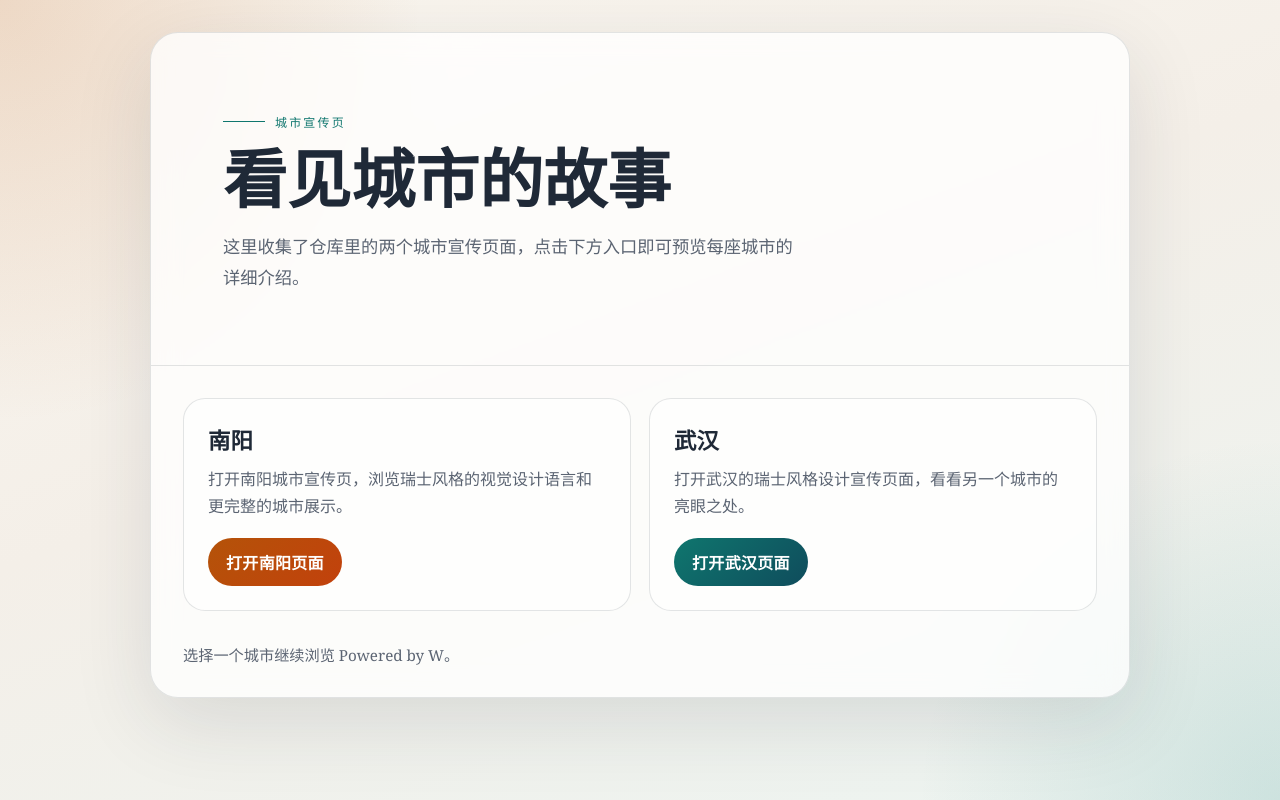
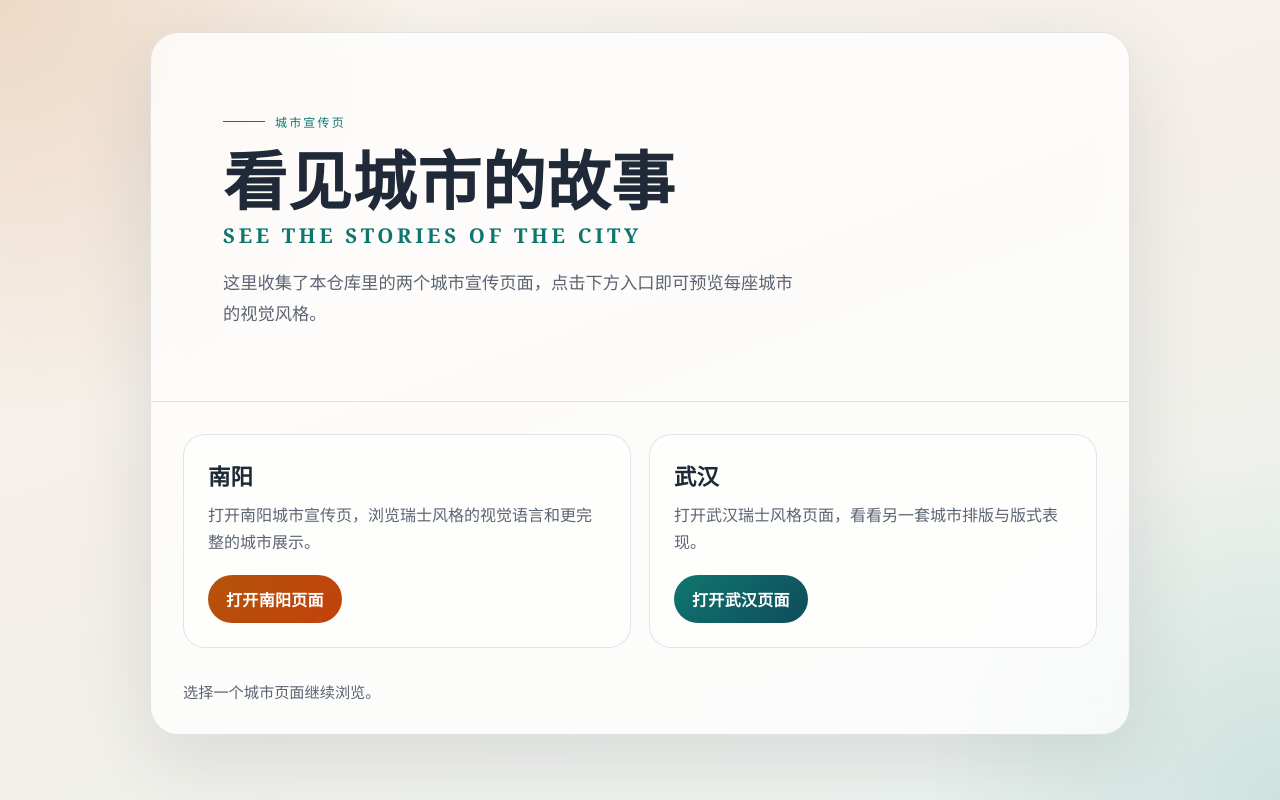
Before and after one commit to WEZHCE/City-Promotion-Page, a plain HTML site: page index.html in a window 1280 px wide. Drawn offline with Linux system fonts and the light colour scheme.

Commit message:
Make homepage title bilingual

```diff
--- a/index.html
+++ b/index.html
@@ -58,12 +58,30 @@
       height: 1px;
       background: currentColor;
     }
-    h1 {
+    .title {
+      display: flex;
+      flex-direction: column;
+      gap: 12px;
       margin: 0;
+      max-width: none;
+    }
+    .title-cn,
+    .title-en {
+      white-space: nowrap;
+      line-height: 1;
+      display: block;
+    }
+    .title-cn {
       font-size: clamp(2.2rem, 5vw, 4.8rem);
-      line-height: 0.94;
-      max-width: none;
-      white-space: nowrap;
+      color: var(--ink);
+      letter-spacing: 0.01em;
+    }
+    .title-en {
+      font-size: clamp(0.98rem, 1.6vw, 1.35rem);
+      color: var(--accent-2);
+      letter-spacing: 0.18em;
+      text-transform: uppercase;
+      font-family: Georgia, 'Times New Roman', serif;
     }
     .lede {
       max-width: 60ch;
@@ -122,7 +140,8 @@
     @media (max-width: 700px) {
       body { padding: 16px; }
       .grid { grid-template-columns: 1fr; }
-      h1 { max-width: none; }
+      .title-cn { font-size: clamp(2rem, 11vw, 3rem); }
+      .title-en { font-size: 0.9rem; }
     }
   </style>
 </head>
@@ -130,22 +149,25 @@
   <main class="shell">
     <section class="hero">
       <div class="eyebrow">城市宣传页</div>
-      <h1>看见城市的故事</h1>
-      <p class="lede">这里收集了仓库里的两个城市宣传页面，点击下方入口即可预览每座城市的详细介绍。</p>
+      <h1 class="title">
+        <span class="title-cn">看见城市的故事</span>
+        <span class="title-en">See the Stories of the City</span>
+      </h1>
+      <p class="lede">这里收集了本仓库里的两个城市宣传页面，点击下方入口即可预览每座城市的视觉风格。</p>
     </section>
     <section class="grid" aria-label="城市页面">
       <article class="card">
         <h2>南阳</h2>
-        <p>打开南阳城市宣传页，浏览瑞士风格的视觉设计语言和更完整的城市展示。</p>
+        <p>打开南阳城市宣传页，浏览瑞士风格的视觉语言和更完整的城市展示。</p>
         <a href="nanyang.html">打开南阳页面</a>
       </article>
       <article class="card alt">
         <h2>武汉</h2>
-        <p>打开武汉的瑞士风格设计宣传页面，看看另一个城市的亮眼之处。</p>
+        <p>打开武汉瑞士风格页面，看看另一套城市排版与版式表现。</p>
         <a href="wuhan-swiss-style.html">打开武汉页面</a>
       </article>
     </section>
-    <div class="footer">选择一个城市继续浏览   Powered by W。</div>
+    <div class="footer">选择一个城市页面继续浏览。</div>
   </main>
 </body>
 </html>
```
